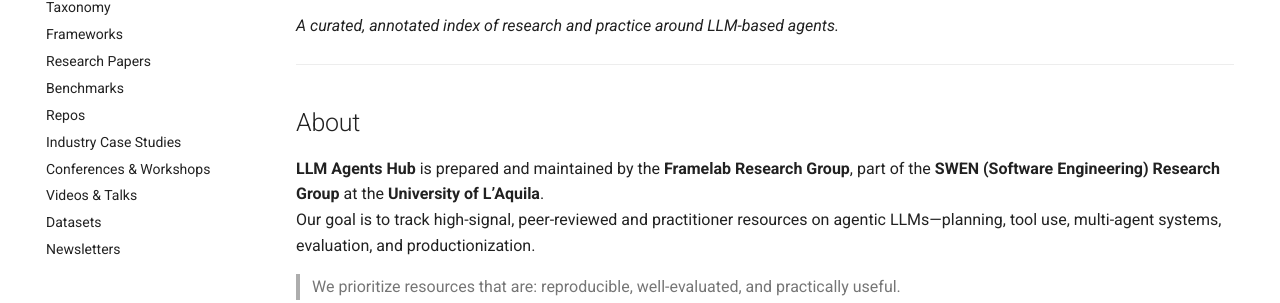
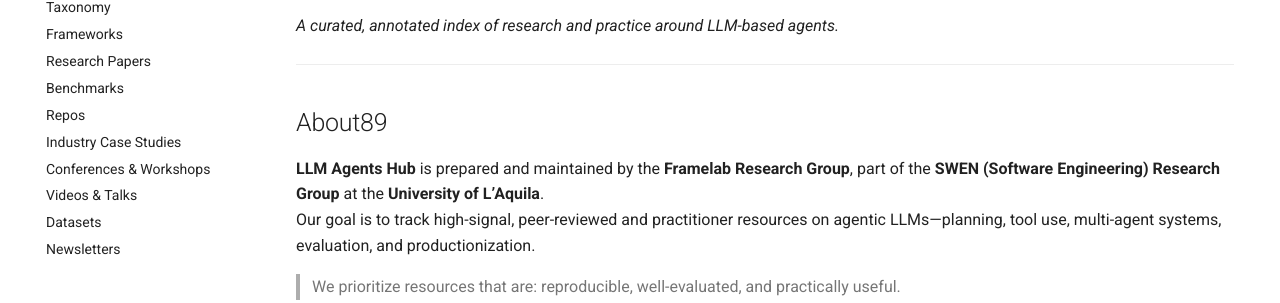
Before and after one commit to framelab-univaq/llm-agents-hub, an MkDocs documentation site: the page built from docs/index.md, in a window 1280 px wide and 900 px high, scrolled down 474 px. Shown: the part 152-455 px from the top of the window. Built offline with MkDocs 1.6.1 and Material for MkDocs 9.7.7, drawn with Linux system fonts in a browser that asks for light colours; comment, search, counter and statistics services are not loaded.

Commit message:
Update index.md

```diff
--- a/docs/index.md
+++ b/docs/index.md
@@ -25,7 +25,7 @@ hide:
 
 ---
 
-## About
+## About89
 
 **LLM Agents Hub** is prepared and maintained by the **Framelab Research Group**, part of the **SWEN (Software Engineering) Research Group** at the **University of L’Aquila**.
 Our goal is to track high-signal, peer-reviewed and practitioner resources on agentic LLMs—planning, tool use, multi-agent systems, evaluation, and productionization.
```
